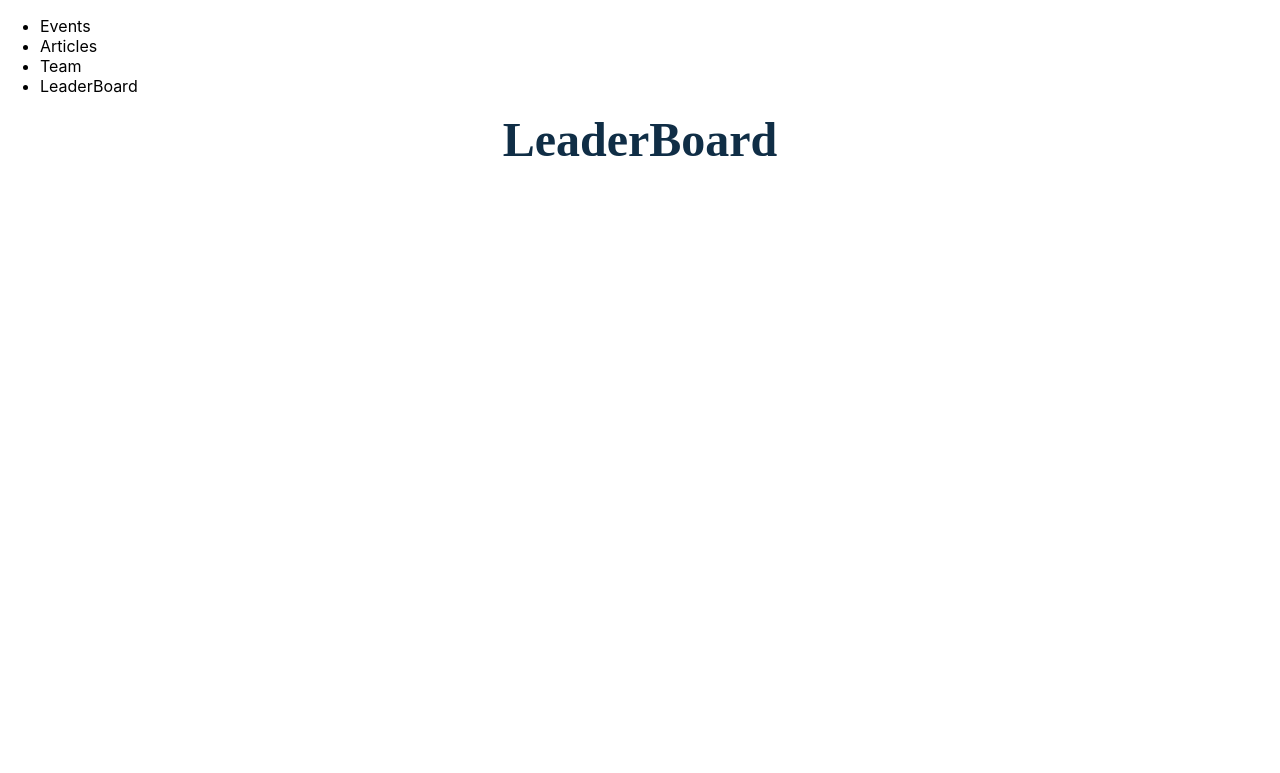
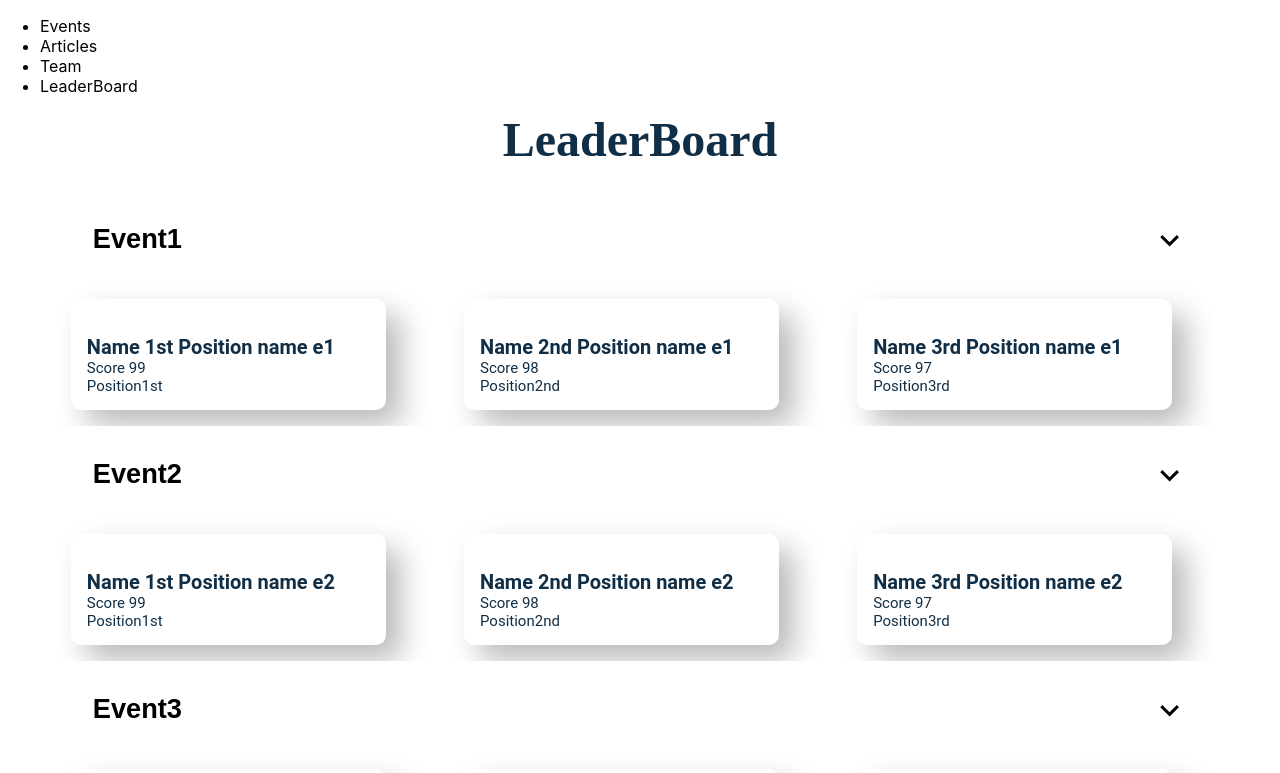
Before and after one commit to abhijeet007rocks8/codechef.github.io, a Next.js app: page /Leaderboard in a window 1280 px wide. Shown: the top 773 px of the page. Built offline with nearby package versions, Linux system fonts and the light colour scheme.

Commit message:
Leaerboard added

```diff
--- /dev/null
+++ b/data/leaderboard.json
@@ -0,0 +1,84 @@
+{
+    "events":[
+        {
+            "eventname":"Event1",
+            "ranking":[
+                {
+                    "position":"1st",
+                    "name":"1st Position name e1",
+                    "score":"99"
+                },
+                {
+                    "position":"2nd",
+                    "name":"2nd Position name e1",
+                    "score":"98"
+                },
+                {
+                    "position":"3rd",
+                    "name":"3rd Position name e1",
+                    "score":"97"
+                }
+            ]
+        },
+        {
+            "eventname":"Event2",
+            "ranking":[
+                {
+                    "position":"1st",
+                    "name":"1st Position name e2",
+                    "score":"99"
+                },
+                {
+                    "position":"2nd",
+                    "name":"2nd Position name e2",
+                    "score":"98"
+                },
+                {
+                    "position":"3rd",
+                    "name":"3rd Position name e2",
+                    "score":"97"
+                }
+            ]
+        },
+        {
+            "eventname":"Event3",
+            "ranking":[
+                {
+                    "position":"1st",
+                    "name":"1st Position name e3",
+                    "score":"99"
+                },
+                {
+                    "position":"2nd",
+                    "name":"2nd Position name e3",
+                    "score":"98"
+                },
+                {
+                    "position":"3rd",
+                    "name":"3rd Position name e3",
+                    "score":"97"
+                }
+            ]
+        },
+        {
+            "eventname":"Event4",
+            "ranking":[
+                {
+                    "position":"1st",
+                    "name":"1st Position name e4",
+                    "score":"99"
+                },
+                {
+                    "position":"2nd",
+                    "name":"2nd Position name e4",
+                    "score":"98"
+                },
+                {
+                    "position":"3rd",
+                    "name":"3rd Position name e4",
+                    "score":"97"
+                }
+            ]
+        }
+    ]
+}
--- a/pages/Leaderboard/index.jsx
+++ b/pages/Leaderboard/index.jsx
@@ -1,10 +1,39 @@
-import React from 'react'
-import {Heading} from './style-leaderboard';
+import  React,{useState} from 'react'
+import {Heading, HeaderStyled, TitleStyled, DisplayFlex, Card, Details , Name, Job,Container,DisplayGrid} from './style-leaderboard';
+import { RiArrowDownSLine, RiArrowRightSLine } from "react-icons/ri";
+import Footer from '../../components/Footer/Footer'
+import leaderboard from '../../data/leaderboard.json';
+
 
 export default function Leaderboard (){
+   console.log(leaderboard['events'])
+   //leaderboard['events'].reverse()
+   const [expanded, setExpanded] = useState(true);
       return(
           <>
              <Heading>LeaderBoard</Heading>
+             {console.log(expanded)}
+
+             {leaderboard['events'].map((node)=>(
+         <div style={{display:"block", width:"-webkit-fill-available", margin:"1rem 2rem"}}>
+      <HeaderStyled onClick={() => setExpanded(!expanded)}>
+      <TitleStyled>{node.eventname}</TitleStyled>
+      {expanded ? <RiArrowDownSLine /> : <RiArrowRightSLine />}
+      </HeaderStyled>
+      {expanded && (<DisplayGrid>
+          {node.ranking.map((subnode)=>(
+             <Card>
+             <Details>
+                <Name>Name {subnode.name}</Name>
+                <Job>Score {subnode.score}</Job>
+                <Job>Position{subnode.position}</Job>
+             </Details>
+          </Card>
+     ))}
+      </DisplayGrid>)}
+       </div>
+    ))}
+    <Footer/>
           </>
       );
 
--- a/pages/Leaderboard/style-leaderboard.js
+++ b/pages/Leaderboard/style-leaderboard.js
@@ -8,3 +8,131 @@ export const Heading=styled.div`
     font-weight:bold;
     font-family:san-serif;
 `;
+
+export const Heading1=styled.h6`
+font-size: 1.7rem;
+font-weight: bold;
+align-items:left;
+`;
+
+export const DisplayFlex = styled.div`
+    padding:.2rem;
+    display: flex;
+    margin:rem;
+    width:-webkit-fill-available;
+    align-items:center;
+    justify-content:center;
+    justify-self:center;
+    align-self:center;
+    overflow-x: hidden;
+    flex-direction:column;
+    @media (max-width: 1024px){
+
+    }
+    @media (max-width: 768px) {
+
+    }
+    @media (max-width: 576px) {
+      margin:.5rem;
+    }
+`;
+
+export const Container = styled.div`
+  display:flex;
+  width:100%;
+  justify-self:center;
+  align-items:center;
+  justify-content:center;
+`;
+
+export const DisplayGrid = styled.div`
+    padding:1rem;
+    display: grid;
+    width:97%;
+    margin-bottom:2rem;
+    overflow-x: hidden;
+    grid-template-columns: 1fr 1fr 1fr;
+    grid-column-gap: 2rem;
+    grid-row-gap:2rem;
+    @media (max-width: 1024px){
+        grid-template-columns: 1fr 1fr;
+        grid-column-gap: 1rem;
+    }
+    @media (max-width: 768px) {
+        grid-template-columns: 1fr;
+        padding:.8rem;
+    }
+    @media (max-width: 576px) {
+        grid-template-columns: 1fr;
+        padding: .5rem;
+        margin-bottom:3rem;
+    }
+`;
+
+export const Card=styled.span`
+    display:flex;
+    width: 95%;
+    align-items:center;
+    justify-content:center;
+    justify-self:center;
+    height: fit-content;
+    max-width:315px;
+    //border: 3px solid #102E46;
+    border-radius: 10px;
+    background: #FFFFFF;
+    box-shadow:  15px 15px 30px #bababa,
+             -15px -15px 30px #ffffff;
+
+
+`;
+
+export const Details=styled.div`
+    font-family:"Quicksand",sans-serif;
+    flex-wrap:wrap;
+    color:grey;
+    font-size:1.1rem;
+    margin:5%;
+    display:flex;
+    flex-direction:column;
+    align-self:left;
+    width:100%;
+    font-family:roboto;
+    @media (max-width: 576px) {
+      width:100%;
+    }
+`;
+
+export const HeaderStyled = styled.div`
+    font-family:"Quicksand",sans-serif;
+    flex-wrap:wrap;
+    display: flex;
+    margin:2% 5%;
+  font-size: 2.2rem;
+  -webkit-box-pack: justify;
+  justify-content: space-between;
+  cursor: pointer;
+`;
+
+export const TitleStyled = styled.div`
+  font-size: 1.7rem;
+  font-weight: bold;
+`;
+
+export const Name=styled.p`
+font-weight:bold;
+color: #102E46;
+margin-block-start: 1em;
+margin-block-end: 0em;
+font-size:20px;
+@media (max-width: 576px){
+font-size:17px;}
+`;
+
+export const Job=styled.p`
+margin-block-start: 0em;
+margin-block-end: 0em;
+color: #102E46;
+font-size:15px;
+@media (max-width: 576px){
+font-size:15px;}
+`;
--- a/pages/Team/index.jsx
+++ b/pages/Team/index.jsx
@@ -5,7 +5,7 @@ import Navbar from '../../components/Navbar/Navbar.js'
 import {RiTwitterLine} from "react-icons/ri";
 import {FaGithubAlt} from "react-icons/fa"
 import {AiOutlineLinkedin} from "react-icons/ai"
-import {Container ,Name,Img,LineB,Job, Heading ,Card, Description, DescriptionContent, Profile, Social, Details, DisplayGrid} from "./team-styles.js"
+import {Container, DisplayFlex ,Name,Img,LineB,Job, Heading ,Card, Description, DescriptionContent, Profile, Social, Details, DisplayGrid} from "./team-styles.js"
 import teamdata from "../../data/team.json"
 import '../../styles/Home.module.css'
 import Footer from '../../components/Footer/Footer';
@@ -20,7 +20,7 @@ export default function Team(){
        </style>
       {/* <Navbar/> */}
   <Heading>OUR TEAM</Heading>
-    <Container>
+    <DisplayFlex>
     <DisplayGrid>
         {teamdata['teammember'].map((node) => (
         <div style={{display:"flex",justifyContent:"center",flexDirection:"column",alignItems:"center"}}>
@@ -50,7 +50,7 @@ export default function Team(){
           ))}
     </DisplayGrid>
        {/* <footer/> */}
-       </Container>
+       </DisplayFlex>
        <Footer/>
       </>
          )
--- a/pages/Team/team-styles.js
+++ b/pages/Team/team-styles.js
@@ -12,7 +12,35 @@ export const Container = styled.div`
   width:fit-content;
   justify-self:center;
   align-items:center;
+  justify-content:center;
 `;
+
+export const DisplayFlex = styled.div`
+    padding:.2rem;
+    display: flex;
+    margin: 2rem 10rem;
+    width:-webkit-fill-available;
+    align-items:center;
+    justify-content:center;
+    justify-self:center;
+    align-self:center;
+    overflow-x: hidden;
+    flex-direction:column;
+
+    @media (max-width: 1200px){
+        margin: 2rem;
+    }
+    @media (max-width: 1024px){
+        margin: 2rem;
+    }
+    @media (max-width: 768px) {
+        margin: 2rem;
+    }
+    @media (max-width: 576px) {
+      margin:.5rem;
+    }
+`;
+
 
 export const DisplayGrid = styled.div`
     padding:1rem;
--- a/pages/_app.js
+++ b/pages/_app.js
@@ -6,12 +6,10 @@ import LeaderBoard from './Leaderboard'
 import Navbar from '../components/Navbar/Navbar'
 
 function MyApp({ Component, pageProps }) {
-  return (<>
-        {/* <Events/>
-        <Articles/> */}
-        <Navbar/>
-         <Component {...pageProps}/>
-      </> //{...pageProps} />
+  return (<div>
+       <Navbar/>
+       <Component {...pageProps}/>
+      </div>
   );}
 
 export default MyApp
```
Also changed, not shown: pages/index.js (+5 -3 lines), .babelrc.
